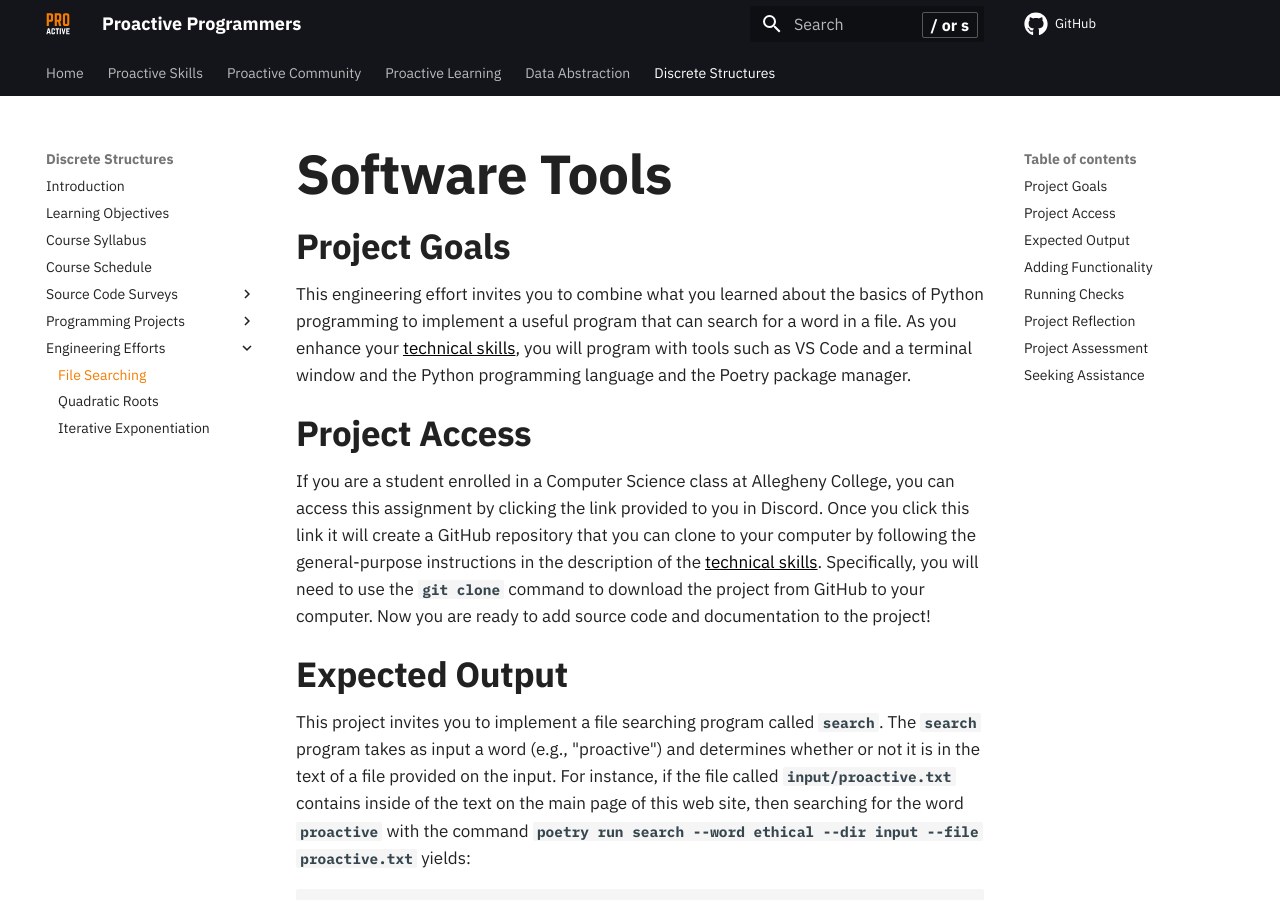
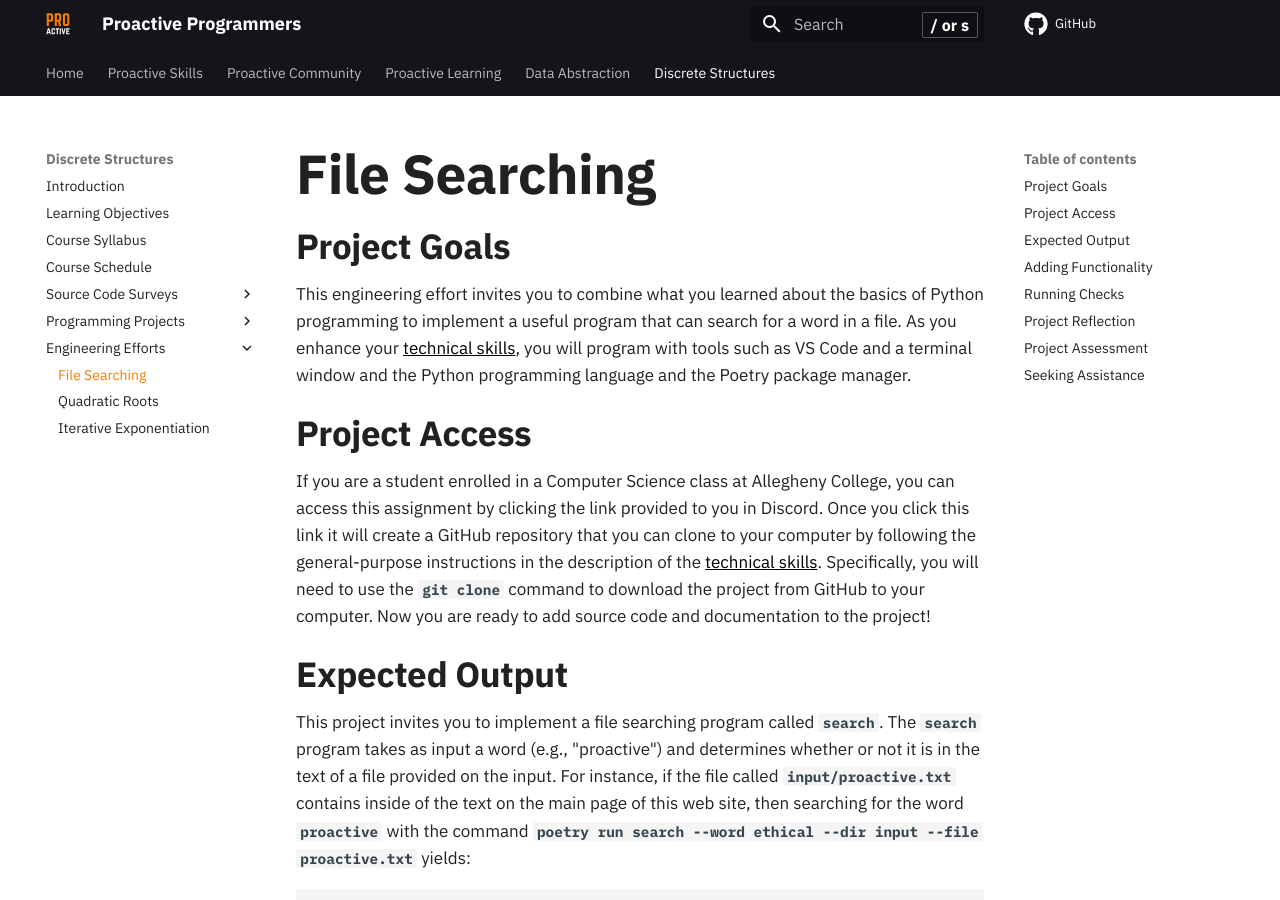
Before and after one commit to ProactiveProgrammers/www.proactiveprogrammers.com, an MkDocs documentation site: the page built from docs/discrete-structures/engineering-efforts/file-searching.md, in a window 1280 px wide and 900 px high. Built offline with MkDocs 1.6.1 and Material for MkDocs 9.7.7, drawn with Linux system fonts in a browser that asks for light colours; comment, search, counter and statistics services are not loaded.

Commit message:
fix: Use correct title in file searching.

```diff
--- a/docs/discrete-structures/engineering-efforts/file-searching.md
+++ b/docs/discrete-structures/engineering-efforts/file-searching.md
@@ -1,4 +1,4 @@
-# Software Tools
+# File Searching
 
 ## Project Goals
 
```
